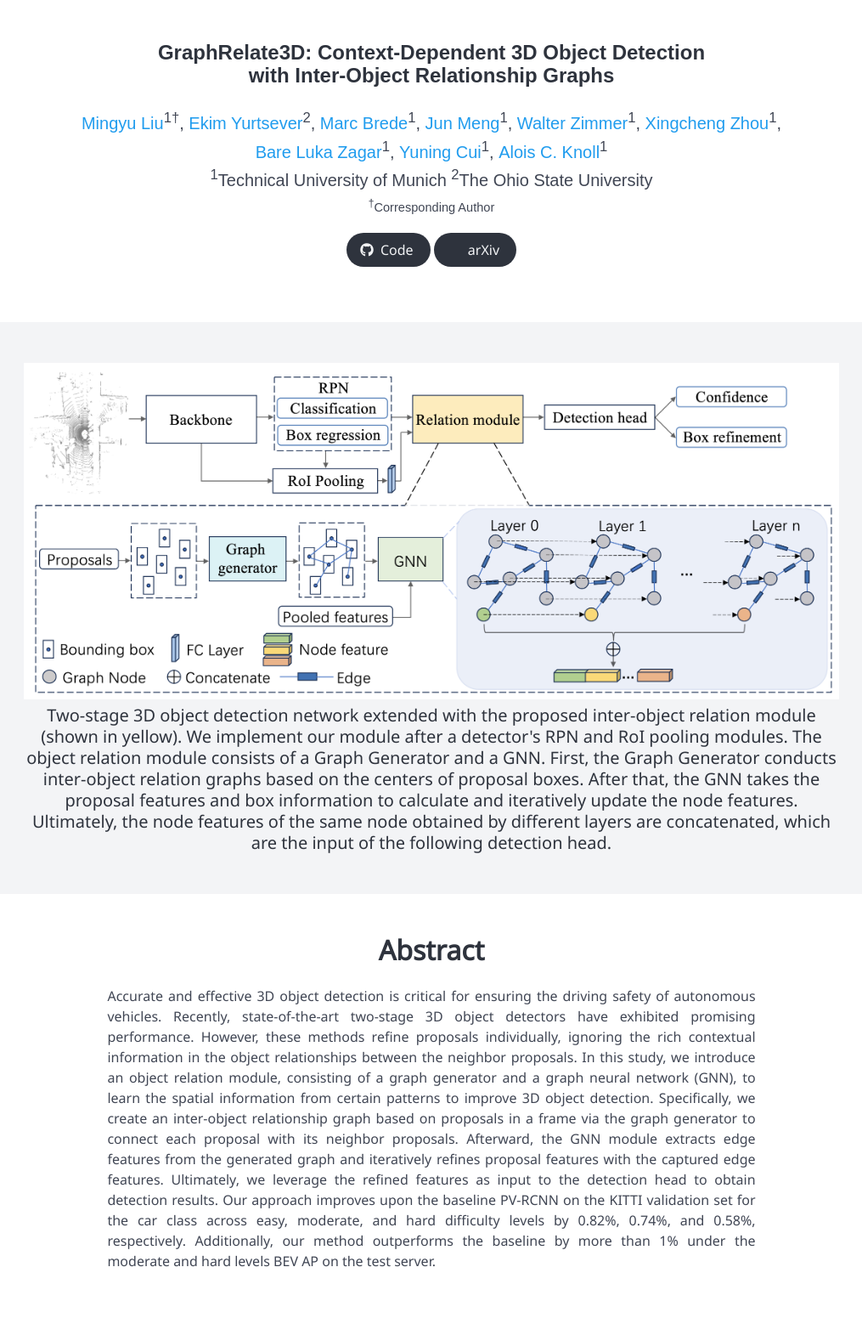
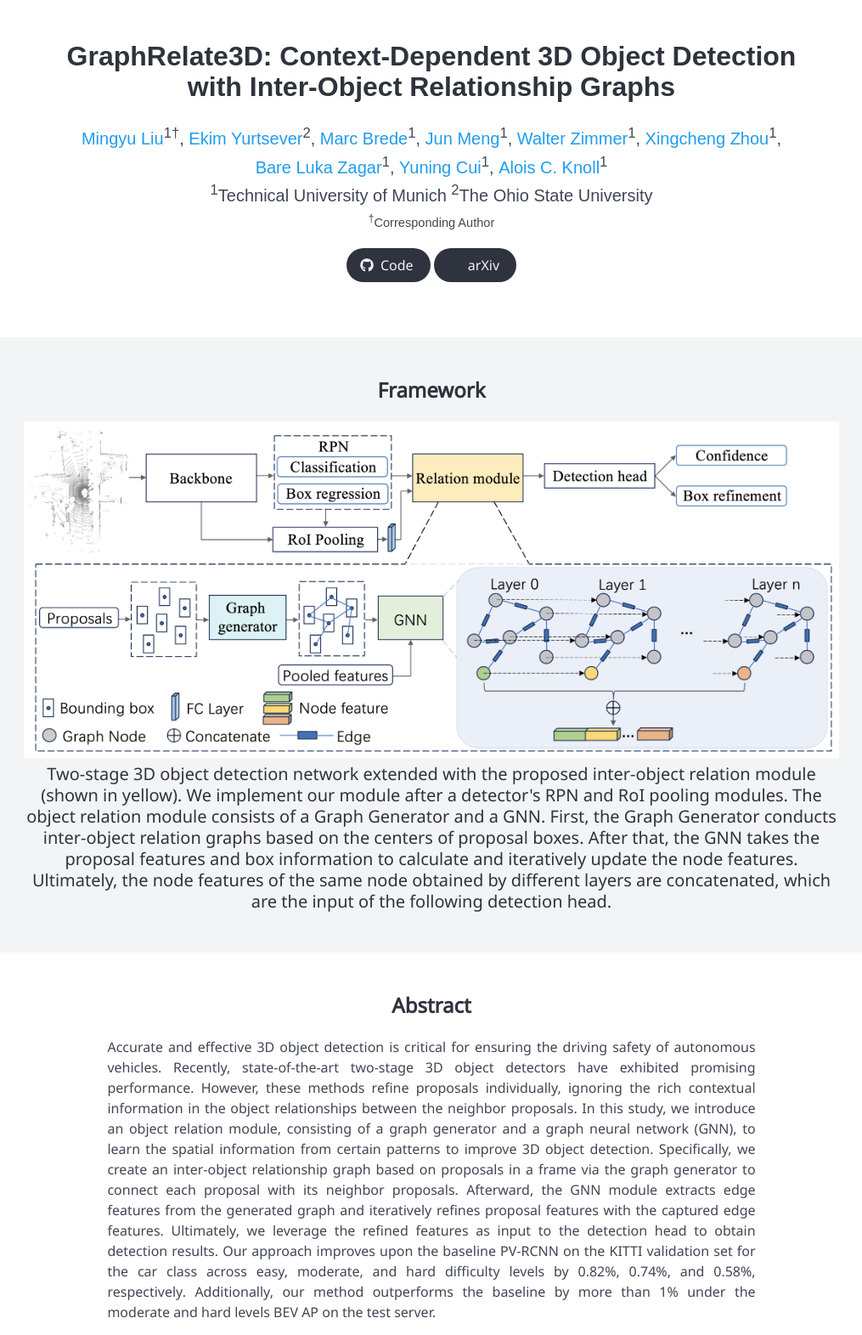
Before and after one commit to graphrelate3d/graphrelate3d.github.io, a plain HTML site: page index.html in a window 1280 px wide. Shown: the whole page at 85% size, without its empty margins (132-1147 px from the left). Before the commit the page ends 1544 px from the top, so only its background shows below. Drawn offline with nearby package versions, Linux system fonts and the light colour scheme; some icons are missing; a web font is replaced by a local one.

Commit message:
Update index.html

```diff
--- a/index.html
+++ b/index.html
@@ -53,7 +53,7 @@
         <div class="container is-max-desktop">
             <div class="columns is-centered">
                 <div class="column has-text-centered">
-                    <h1 class="title is-4 publication-title">GraphRelate3D: Context-Dependent 3D Object Detection <br>
+                    <h1 class="title is-3 publication-title">GraphRelate3D: Context-Dependent 3D Object Detection <br>
                                                             with Inter-Object Relationship Graphs</h1>
                     <div class="is-size-5 publication-authors">
                         <span class="author-block"><a href="https://scholar.google.com/citations?user=Bcohc-oAAAAJ&hl=zh-CN"
@@ -126,7 +126,7 @@
             <div class="column is-max-desktop">
 
 
-                <h2 class="title is-3" style="font-size: 24px>Framework</h2>
+                <h2 class="title is-4">Framework</h2>
 
                 <div class="container is-max-desktop">
                     <img src="figures/pipeline.png" alt="infrastructure_sensors" />
@@ -157,7 +157,7 @@
     <div class="container is-max-desktop">
         <div class="columns is-centered has-text-centered">
             <div class="column is-four-fifths">
-                <h2 class="title is-3">Abstract</h2>
+                <h2 class="title is-4">Abstract</h2>
                 <div class="content has-text-justified">
                     <p>
                         Accurate and effective 3D object detection is critical
```
